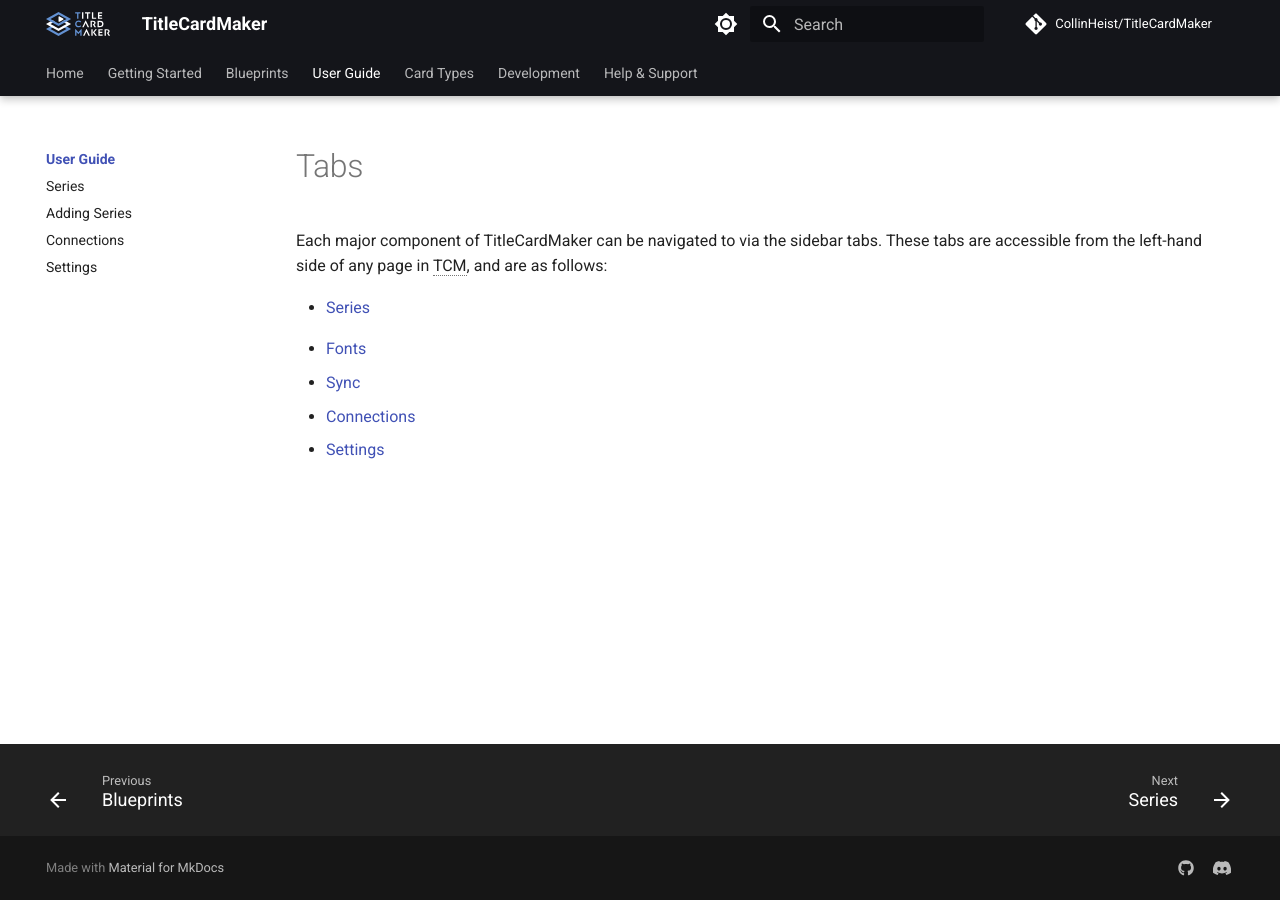
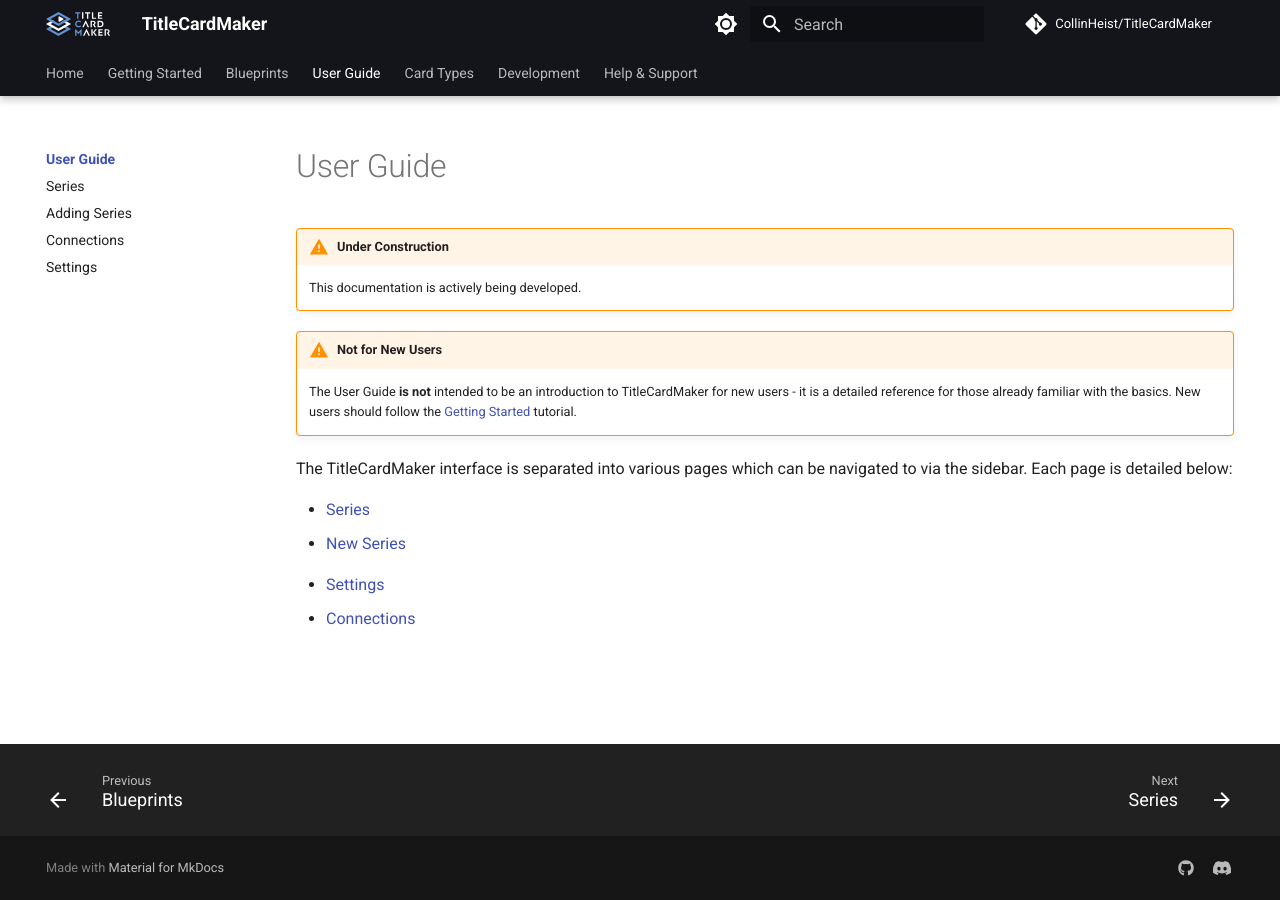
Before and after one commit to CollinHeist/TitleCardMaker, an MkDocs documentation site: the page built from docs/user_guide/index.md, in a window 1280 px wide. Built offline with MkDocs 1.6.1 and Material for MkDocs 9.7.7, drawn with Linux system fonts in a browser that asks for light colours; comment, search, counter and statistics services are not loaded.

Commit message:
Add TMDb setup to getting started
Also add glightbox plugin for expanding images

```diff
--- a/docs/stylesheets/extra.css
+++ b/docs/stylesheets/extra.css
@@ -7,6 +7,9 @@
 }
 .plex {
     color: rgb(226,179,61);
+}
+.tmdb {
+    color: rgb(1, 180, 228);
 }
 
 /* Generic icon colors */
--- a/docs/user_guide/index.md
+++ b/docs/user_guide/index.md
@@ -1,14 +1,31 @@
-# Tabs
+---
+title: User Guide
+description: >
+    Detailed guides on using each component of TitleCardMaker.
+---
 
-Each major component of TitleCardMaker can be navigated to via the sidebar tabs.
-These tabs are accessible from the left-hand side of any page in TCM, and are
-as follows:
+# User Guide
+
+!!! warning "Under Construction"
+
+    This documentation is actively being developed.
+
+!!! warning "Not for New Users"
+
+    The User Guide __is not__ intended to be an introduction to TitleCardMaker
+    for new users - it is a detailed reference for those already familiar with
+    the basics. New users should follow the
+    [Getting Started](../getting_started/index.md) tutorial.
+
+The TitleCardMaker interface is separated into various pages which can be
+navigated to via the sidebar. Each page is detailed below:
 
 - [Series](./series.md)
-<!-- - [Templates](./) -->
-- [Fonts](./fonts.md)
-- [Sync](./sync.md)
+- [New Series](./new_series.md)
+<!-- - [Tempates](./templates.md) -->
+<!-- - [Fonts](./fonts.md) -->
+<!-- - [Sync](./syncs.md) -->
+- [Settings](./settings.md)
 - [Connections](./connections.md)
-- [Settings](./settings.md)
 <!-- - [Scheduler](./scheduler.md) -->
 <!-- - [Importer](./importer.md) -->
--- a/mkdocs.yml
+++ b/mkdocs.yml
@@ -64,6 +64,11 @@
   # Enable site search
   - search:
       separator: '[\s\-,:!=\[\]()"`/]+|\.(?!\d)|&[lg]t;|(?!\b)(?=[A-Z][a-z])'
+
+  - glightbox:
+      width: 65%
+      skip_classes:
+        - no-lightbox
 
   # Enable animated code terminals
   - termynal:
@@ -164,6 +169,7 @@
       - Plex: getting_started/connections/plex.md
       - Sonarr: getting_started/connections/sonarr.md
       - Tautulli: getting_started/connections/tautulli.md
+      - TMDb: getting_started/connections/tmdb.md
     - Global Settings: getting_started/settings.md
     - Creating a Font: getting_started/custom_font.md
     - Creating Templates: getting_started/creating_templates.md
```
Also changed, not shown: docs/blueprints.md (+4 -4 lines), docs/getting_started/connections/tmdb.md (added, +75 -0 lines), docs/user_guide/connections.md (+20 -2 lines), 5 other files.
